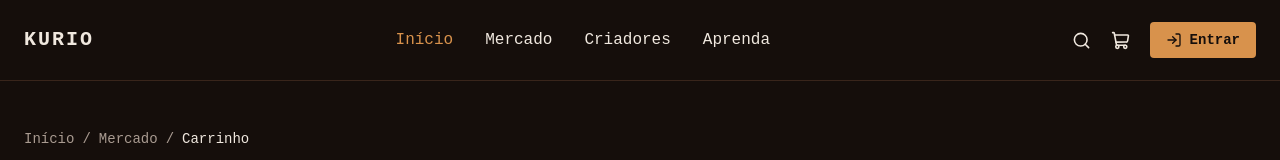
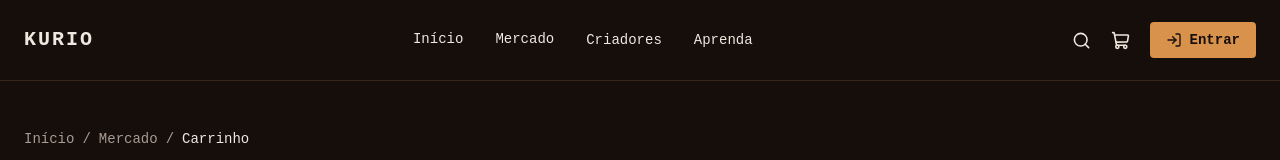
Before and after one commit to guimiiller/kurio-nft-marketplace, a React (Vite) app: page /cart in a window 1280 px wide. Shown: the top 160 px of the page. Built offline with nearby package versions, Linux system fonts and the light colour scheme.

Commit message:
style: refine responsive hero and active navigation

```diff
--- a/src/components/layout/Header.tsx
+++ b/src/components/layout/Header.tsx
@@ -1,4 +1,4 @@
-import { Link } from "@tanstack/react-router";
+import { Link, useRouterState } from "@tanstack/react-router";
 import { useEffect, useRef, useState } from "react";
 import {
   ChevronDown,
@@ -21,6 +21,17 @@ export function Header() {
   const { data: user } = useCurrentUser();
   const { data: cart } = useCart();
   const logout = useLogout();
+
+  const pathname = useRouterState({
+    select: (state) => state.location.pathname,
+  });
+
+  const hash = useRouterState({
+    select: (state) => state.location.hash,
+  });
+
+  const isHome = pathname === "/" && hash !== "catalogo";
+  const isMarket = pathname === "/" && hash === "catalogo";
 
   const [menuOpen, setMenuOpen] = useState(false);
   const menuRef = useRef<HTMLDivElement>(null);
@@ -66,6 +77,12 @@ export function Header() {
   const menuLinkClass =
     "flex items-center gap-3 rounded-lg px-3 py-3 text-sm text-[#f0e8df] transition-colors hover:bg-[#352119] hover:text-[#d8924c]";
 
+  const navLinkClass =
+    "relative flex h-full items-center border-b-2 text-sm transition-colors hover:text-[#d8924c]";
+
+  const activeNavClass = "border-[#d8924c] text-[#d8924c]";
+  const inactiveNavClass = "border-transparent text-[#f0e8df]";
+
   return (
     <header className="hidden border-b border-[#39251b] bg-[#150e0b] md:block">
       <div className="mx-auto flex h-20 max-w-7xl items-center justify-between px-6">
@@ -79,9 +96,16 @@ export function Header() {
 
         <nav
           aria-label="Navegação principal"
-          className="flex items-center gap-8"
+          className="flex h-full items-center gap-8"
         >
-          <Link to="/" search={defaultNFTFilters} className="text-[#d8924c]">
+          <Link
+            to="/"
+            search={defaultNFTFilters}
+            className={`${navLinkClass} ${
+              isHome ? activeNavClass : inactiveNavClass
+            }`}
+            aria-current={isHome ? "page" : undefined}
+          >
             Início
           </Link>
 
@@ -89,13 +113,16 @@ export function Header() {
             to="/"
             search={defaultNFTFilters}
             hash="catalogo"
-            className="text-[#f0e8df] hover:text-[#d8924c]"
+            className={`${navLinkClass} ${
+              isMarket ? activeNavClass : inactiveNavClass
+            }`}
+            aria-current={isMarket ? "page" : undefined}
           >
             Mercado
           </Link>
 
-          <span className="text-[#f0e8df]">Criadores</span>
-          <span className="text-[#f0e8df]">Aprenda</span>
+          <span className="text-sm text-[#f0e8df]">Criadores</span>
+          <span className="text-sm text-[#f0e8df]">Aprenda</span>
         </nav>
 
         <div className="flex items-center gap-5">
--- a/src/pages/HomePage.tsx
+++ b/src/pages/HomePage.tsx
@@ -277,17 +277,17 @@ function HomePageContent({ filters }: { filters: NFTFilters }) {
       )}
 
       {/* Hero */}
-      <section className="relative mb-5 min-h-44.5 overflow-hidden rounded-2xl bg-[#382318] sm:min-h-51.25 md:mb-10 md:grid md:min-h-0 md:grid-cols-2 md:items-center md:gap-6 md:bg-transparent">
-        <div className="relative z-10 w-[66%] px-3 py-4 sm:px-5 md:w-full md:px-5 md:py-0">
+      <section className="relative mb-5 min-h-42.5overflow-hidden rounded-2xl bg-[#382318] sm:min-h-51.25 md:mb-8 md:grid md:min-h-0 md:grid-cols-[1fr_0.9fr] md:items-center md:gap-8 md:bg-transparent">
+        <div className="relative z-10 w-[68%] px-4 py-4 sm:px-5 sm:py-6 md:w-full md:px-5 md:py-6 lg:px-6">
           <p className="mb-1 text-[9px] tracking-wide text-[#e1bd94] sm:text-xs md:mb-3">
             Bem-vindo à Kurio
           </p>
 
-          <h1 className="text-[13px] font-bold uppercase leading-[1.3] text-[#f0e8df] sm:text-lg md:max-w-xl md:text-4xl lg:text-5xl">
+          <h1 className="max-w-57.5 text-[13px] font-bold uppercase leading-[1.3] text-[#f0e8df] sm:max-w-[320px] sm:text-lg md:max-w-xl md:text-3xl lg:text-[42px] lg:leading-[1.2]">
             Seja dono do futuro da arte digital
           </h1>
 
-          <p className="mt-2 line-clamp-3 text-[9px] leading-normal text-[#c9aa8c] sm:text-xs md:mt-4 md:line-clamp-none md:max-w-lg md:text-sm md:leading-6">
+          <p className="mt-2 line-clamp-3 text-[9px] leading-relaxed text-[#c9aa8c] sm:text-xs md:mt-4 md:line-clamp-none md:max-w-lg md:text-sm md:leading-6">
             Descubra NFTs selecionados de criadores emergentes e consagrados.
             Colecione arte digital rara, apoie artistas e tenha uma parte da
             cultura da internet.
@@ -295,22 +295,22 @@ function HomePageContent({ filters }: { filters: NFTFilters }) {
 
           <a
             href="#catalogo"
-            className="mt-2 inline-flex items-center gap-1 text-[10px] font-bold uppercase text-[#d8924c] hover:text-[#e6a866] sm:text-xs md:mt-5md:gap-2 md:rounded-md md:bg-[#d8924c] md:px-5 md:py-3 md:text-sm md:text-[#150e0b]"
+            className="mt-3 inline-flex items-center gap-1 text-[10px] font-bold uppercase text-[#d8924c] transition-colors hover:text-[#e6a866] sm:text-xs md:mt-5 md:gap-2 md:rounded-md md:bg-[#d8924c] md:px-5 md:py-3 md:text-sm md:text-[#150e0b] md:hover:bg-[#e6a866] md:hover:text-[#150e0b]"
           >
             Explorar NFTs
             <ArrowRight size={13} aria-hidden="true" />
           </a>
         </div>
 
-        <div className="absolute inset-y-0 right-0 w-[48%] md:relative md:inset-auto md:w-full md:overflow-hidden md:rounded-2xl">
+        <div className="absolute inset-y-0 right-0 w-[47%] md:relative md:inset-auto md:w-full md:overflow-hidden md:rounded-2xl">
           <img
             src="/images/emerald-ape.png"
             alt="Emerald Ape, macaco com óculos verdes e jaqueta verde"
-            className="h-full w-full object-cover object-center md:aspect-square md:h-auto md:object-contain"
+            className="h-full w-full object-cover object-center md:aspect-5/4 md:h-auto md:object-cover"
             fetchPriority="high"
           />
 
-          <div className="pointer-events-none absolute inset-y-0 left-0 w-12 bg-linear-to-r from-[#382318] to-transparent md:hidden" />
+          <div className="pointer-events-none absolute inset-y-0 left-0 w-14 bg-linear-to-r from-[#382318] to-transparent md:hidden" />
         </div>
       </section>
 
```
